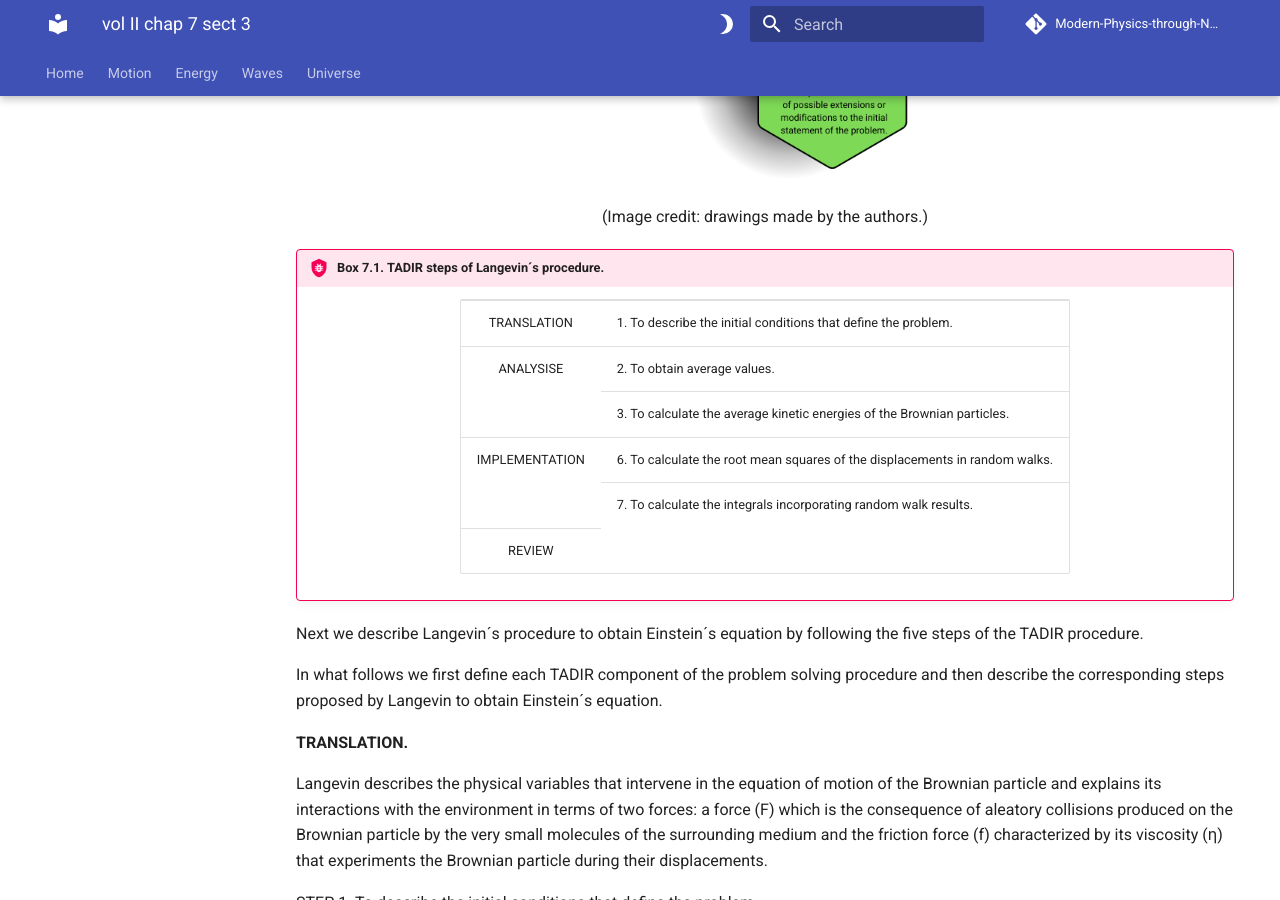
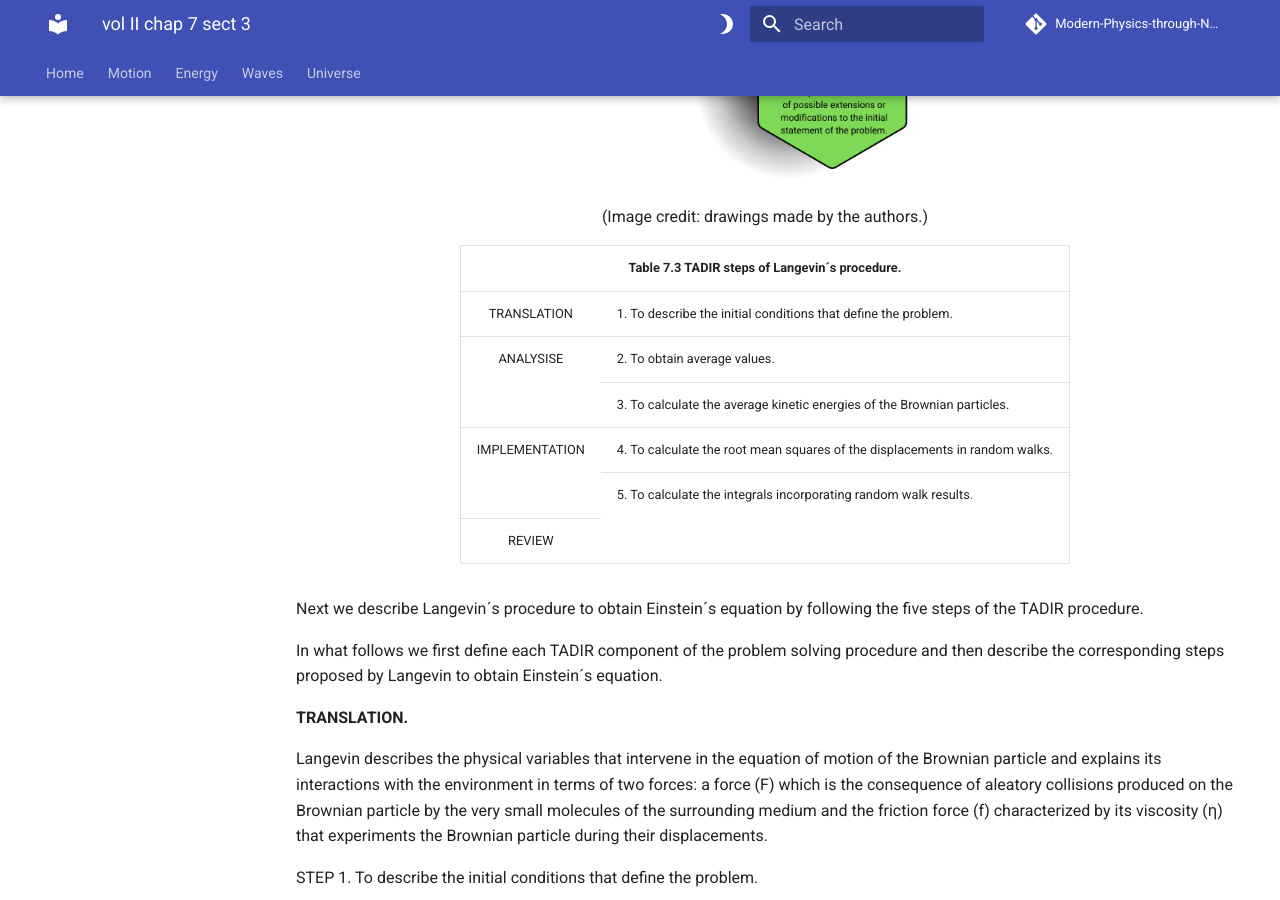
Before and after one commit to modphysnobel/modphysnobel.github.io, an MkDocs documentation site: the page built from docs/vol-II/vol-II-chap-7-sect-3.md, in a window 1280 px wide and 900 px high, scrolled down 1193 px. Built offline with MkDocs 1.6.1 and Material for MkDocs 9.7.7, drawn with Linux system fonts in a browser that asks for light colours; some web fonts are replaced; comment, search, counter and statistics services are not loaded.

Commit message:
Update vol-II-chap-7-sect-3.md

```diff
--- a/docs/vol-II/vol-II-chap-7-sect-3.md
+++ b/docs/vol-II/vol-II-chap-7-sect-3.md
@@ -19,11 +19,14 @@ TADIR is a problem solving procedure composed of five components: Translation (T
 (Image credit: drawings made by the authors.)
 </center>
 
-!!! bug "Box 7.1. TADIR steps of Langevin´s procedure."
-
-    <div style="text-align:center;">
+<div style="text-align:center;">
         <table cellspacing="0" cellpadding="0">
         <tbody>
+        <tr>
+        <th colspan="2" style="text-align: center">
+    Table 7.3 TADIR steps of Langevin´s procedure.
+        </th>
+    </tr>
         <tr>
             <td style="text-align: center">
         TRANSLATION
@@ -50,12 +53,12 @@ TADIR is a problem solving procedure composed of five components: Translation (T
         IMPLEMENTATION
         </td>
             <td>
-        6. To calculate the root mean squares of the displacements in random walks.
+        4. To calculate the root mean squares of the displacements in random walks.
             </td>
         </tr>
         <tr>
             <td>
-        7. To calculate the integrals incorporating random walk results.
+        5. To calculate the integrals incorporating random walk results.
         </td>
         </tr>
         <tr>
```
